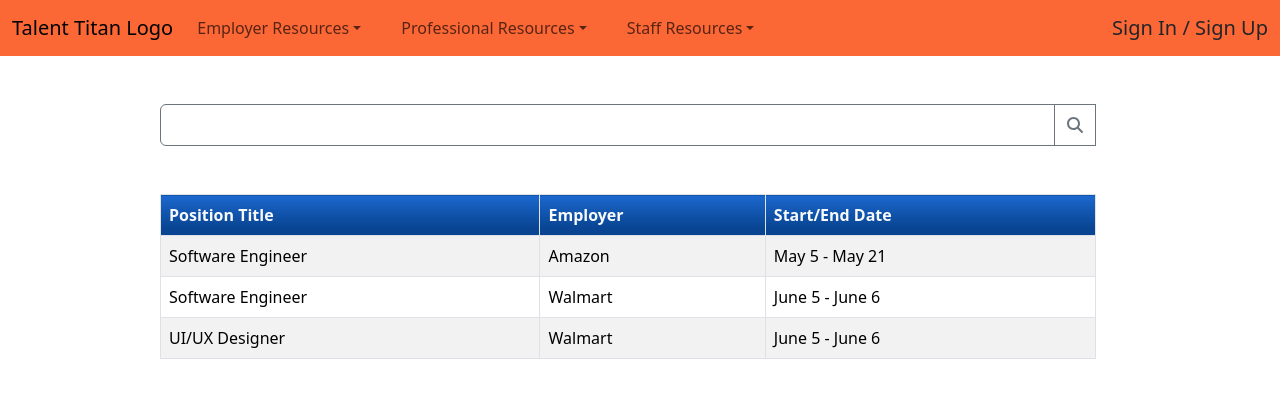
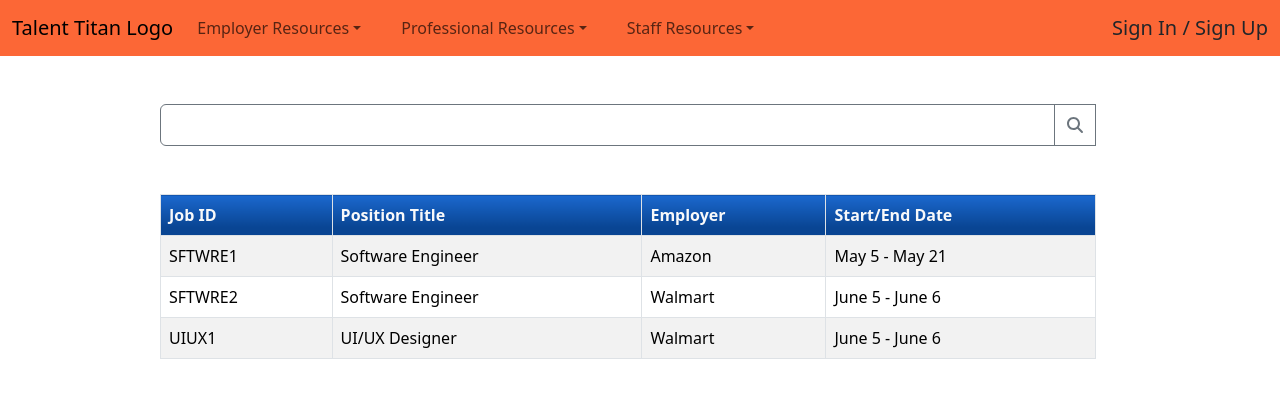
Before and after one commit to Mikecamdo/TalentTitan, a React (Create React App) app in the folder frontend/: page /job-search in a window 1280 px wide. Shown: the top 398 px of the page. Built offline with nearby package versions, Linux system fonts and the light colour scheme.

Commit message:
Fix View Jobs Page
Added the Job ID with a link to the ViewPostedJobs page

```diff
--- a/frontend/src/pages/ViewPostedJobsPage.tsx
+++ b/frontend/src/pages/ViewPostedJobsPage.tsx
@@ -4,6 +4,7 @@ import Row from "react-bootstrap/Row";
 import Col from "react-bootstrap/Col";
 import Table from "react-bootstrap/Table";
 import { CustomSearchBar } from "../components/CustomSearchBar";
+import { Link } from "react-router-dom";
 
 
 export const ViewPostedJobsPage = () => {
@@ -22,6 +23,7 @@ export const ViewPostedJobsPage = () => {
                         <Table striped bordered hover>
                             <thead>
                                 <tr className="button-bg text-light">
+                                    <th className="button-bg text-light">Job ID</th>
                                     <th className="button-bg text-light">Position Title</th>
                                     <th className="button-bg text-light">Employer</th>
                                     <th className="button-bg text-light">Start/End Date</th>
@@ -43,16 +45,19 @@ export const ViewPostedJobsPage = () => {
                                 ))} */}
                                 {/*The following is dummy data:*/}
                                 <tr>
+                                    <td><Link to={"/job"} className="inherit-color">SFTWRE1</Link></td>
                                     <td>Software Engineer</td>
                                     <td>Amazon</td>
                                     <td>May 5 - May 21</td>
                                 </tr>
                                 <tr>
+                                    <td><Link to={"/job"} className="inherit-color">SFTWRE2</Link></td>
                                     <td>Software Engineer</td>
                                     <td>Walmart</td>
                                     <td>June 5 - June 6</td>
                                 </tr>
                                 <tr>
+                                    <td><Link to={"/job"} className="inherit-color">UIUX1</Link></td>
                                     <td>UI/UX Designer</td>
                                     <td>Walmart</td>
                                     <td>June 5 - June 6</td>
```
